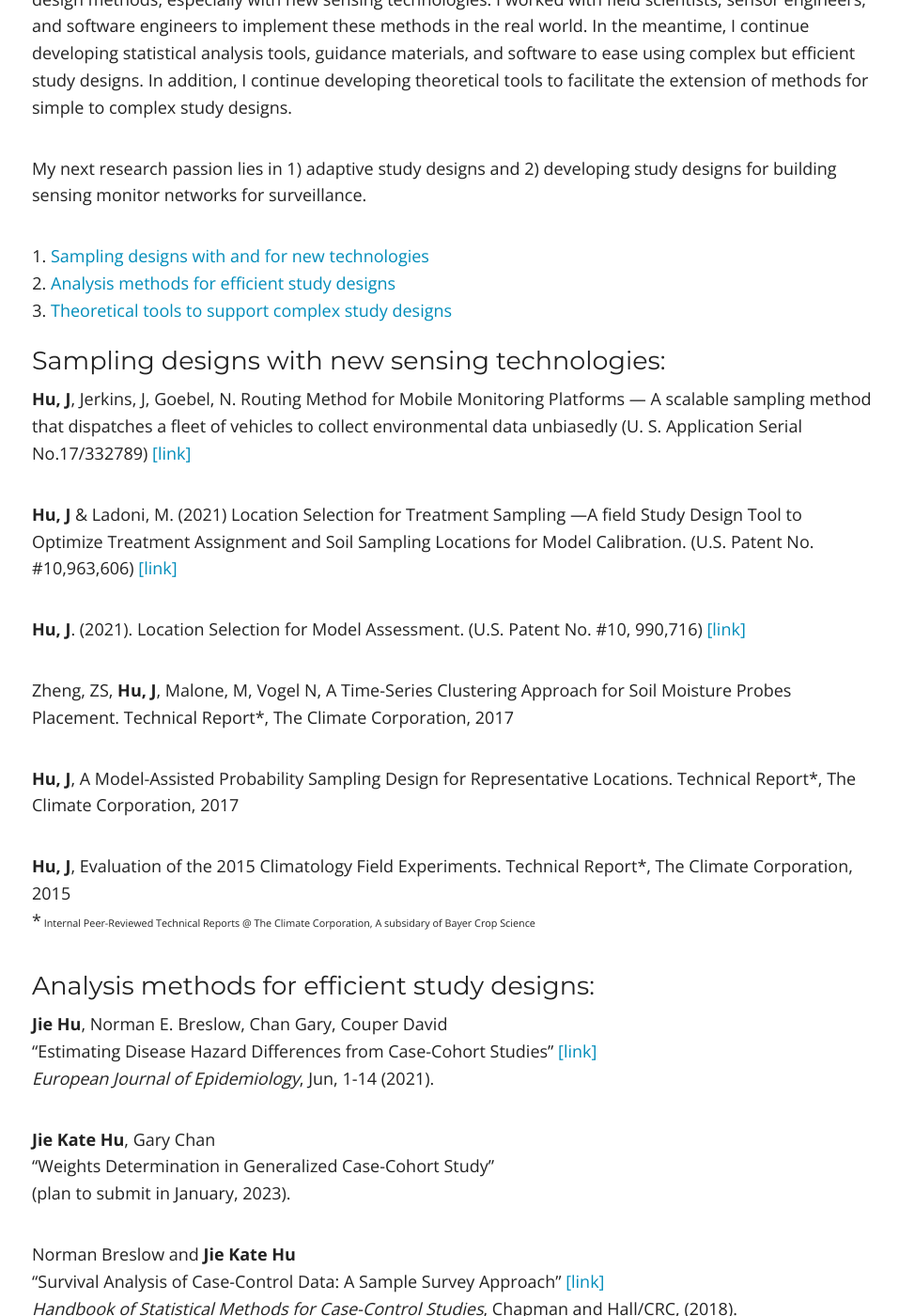
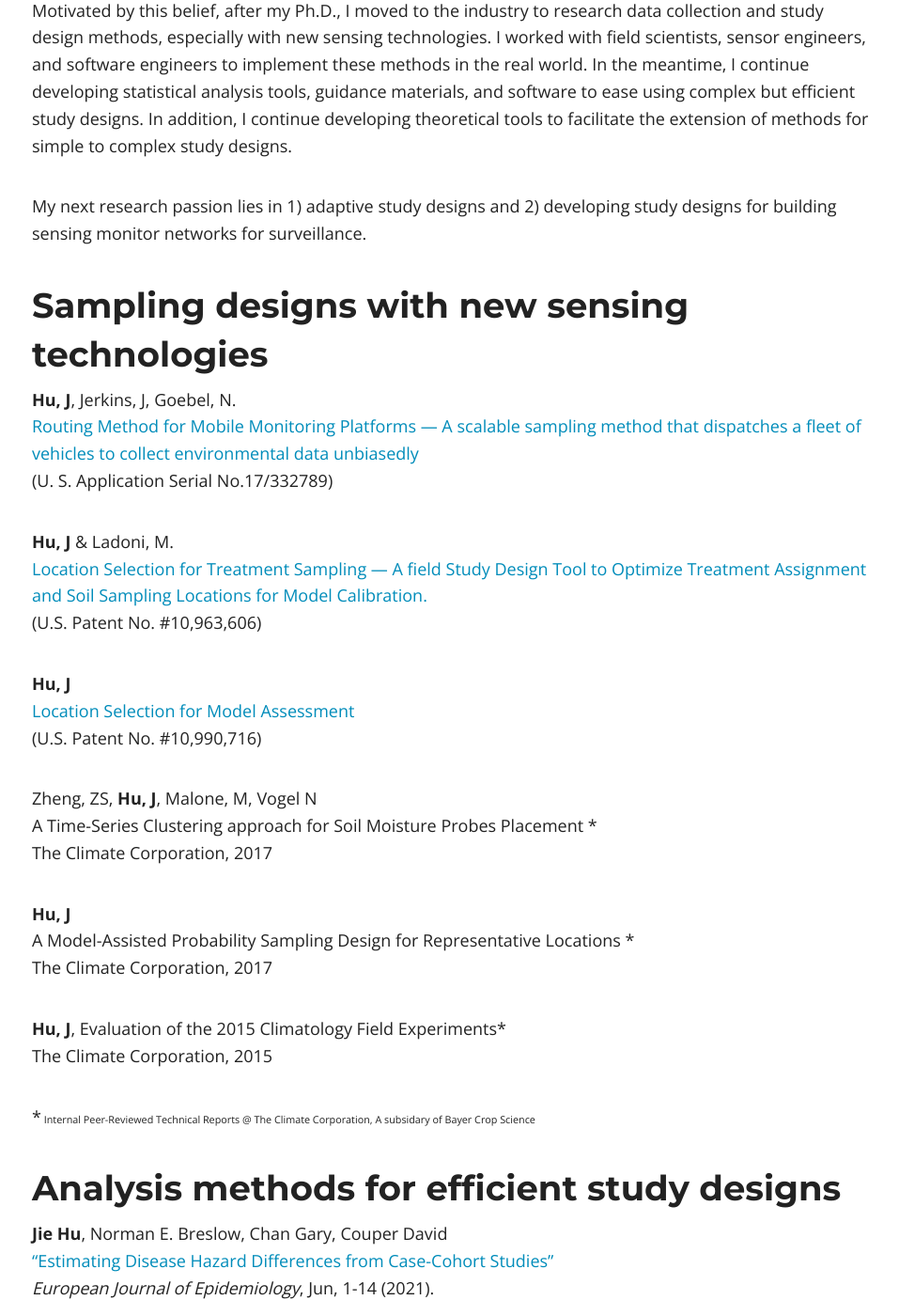
Before and after one commit to katehu/katehu.github.io, a Jekyll site: the page built from study-design.md, in a window 1280 px wide and 1400 px high, scrolled down 399 px. Shown: the whole window at 94% size, without its empty margins (156-1113 px from the left). Built offline with Jekyll 4.4.1, drawn with Linux system fonts in a browser that asks for light colours; nearby versions of some CDN libraries; some of the changed text lies outside the part shown.

Commit message:
Clean up study-design.md

```diff
--- a/study-design.md
+++ b/study-design.md
@@ -4,7 +4,7 @@ permalink: /study-design/index.html
 title: Study Design
 ---
 
-Sampling Design and Cost-Efficient Efficacy Study Designs
+# Sampling Design and Cost-Efficient Efficacy Study Designs
 
 Most statistical tools improve efficiency and bias after obtaining data through sophisticated techniques,
 but if representativeness could be carefully implemented and costs can be substantially reduced at the data-collection step, then scientists and industry leaders may afford and even welcome a
@@ -15,52 +15,54 @@ I moved to the industry to research data collection and study design methods, es
 
 My next research passion lies in 1) adaptive study designs and 2) developing study designs for building sensing monitor networks for surveillance.
 
-1. [Sampling designs with and for new technologies](#study-design)
-2. [Analysis methods for efficient study designs](#method)
-3. [Theoretical tools to support complex study designs](#theory)<br/>
+## Sampling designs with new sensing technologies
 
+**Hu, J**, Jerkins, J, Goebel, N.<br/>
+[Routing Method for Mobile Monitoring Platforms --- A scalable sampling method that dispatches a fleet of vehicles to collect environmental data unbiasedly](https://uspto.report/patent/app/20210377708)<br/>
+(U. S. Application Serial No.17/332789)
 
+**Hu, J** & Ladoni, M.<br/>
+[Location Selection for Treatment Sampling --- A field Study Design Tool to Optimize Treatment Assignment and Soil Sampling Locations for Model Calibration.](https://uspto.report/patent/grant/10,963,606)<br/>
+(U.S. Patent No. #10,963,606)
 
+**Hu, J**<br/>
+[Location Selection for Model Assessment](https://uspto.report/patent/grant/10,990,716)<br/>
+(U.S. Patent No. #10,990,716)
 
+Zheng, ZS, **Hu, J**, Malone, M, Vogel N<br/>
+A Time-Series Clustering approach for Soil Moisture Probes Placement *<br/>
+The Climate Corporation, 2017
 
-<h3 style="font-weight: normal"> Sampling designs with new sensing technologies: <a name="study-design"></a> </h3>
+**Hu, J**<br/>
+A Model-Assisted Probability Sampling Design for Representative Locations *<br/>
+The Climate Corporation, 2017
 
+**Hu, J**, Evaluation of the 2015 Climatology Field Experiments*<br/>
+The Climate Corporation, 2015
 
-**Hu, J**, Jerkins, J, Goebel, N. Routing Method for Mobile Monitoring Platforms --- A scalable sampling method that dispatches a fleet of vehicles to collect environmental data unbiasedly (U. S. Application Serial No.17/332789) [[link]](https://uspto.report/patent/app/20210377708) <br/>
+*<small> Internal Peer-Reviewed Technical Reports @ The Climate Corporation, A subsidary of Bayer Crop Science</small>
 
-**Hu, J** & Ladoni, M. (2021) Location Selection for Treatment Sampling ---A field Study Design Tool to Optimize Treatment Assignment and Soil Sampling Locations for Model Calibration. (U.S. Patent No. #10,963,606) [[link]](https://uspto.report/patent/grant/10,963,606) <br/>
-
-**Hu, J**.  (2021). Location Selection for Model Assessment. (U.S. Patent No. #10, 990,716) [[link]](https://uspto.report/patent/grant/10,990,716) <br/>
-
-Zheng, ZS, **Hu, J**, Malone, M, Vogel N, A Time-Series Clustering
-Approach for Soil Moisture Probes Placement. Technical Report*, The Climate Corporation, 2017
-
-**Hu, J**, A Model-Assisted Probability Sampling Design for Representative
-Locations. Technical Report*, The Climate Corporation, 2017
-
-**Hu, J**, Evaluation of the 2015 Climatology Field Experiments. Technical Report*, The Climate Corporation, 2015 <br/>
-*<small> Internal Peer-Reviewed Technical Reports @ The Climate Corporation, A subsidary of Bayer Crop Science <small> <br/>
-
-
-<h3 style="font-weight: normal"> Analysis methods for efficient study designs: <a name="method"></a> </h3>
-
+## Analysis methods for efficient study designs
 
 **Jie Hu**, Norman E. Breslow, Chan Gary, Couper David<br/>
-“Estimating Disease Hazard Differences from Case-Cohort Studies” [[link]](https://link.springer.com/article/10.1007/s10654-021-00739-3)<br/>
-*European Journal of Epidemiology*, Jun, 1-14 (2021). <br/>
+[“Estimating Disease Hazard Differences from Case-Cohort Studies”](https://link.springer.com/article/10.1007/s10654-021-00739-3)<br/>
+*European Journal of Epidemiology*, Jun, 1-14 (2021).
 
-**Jie Kate Hu**, Gary Chan <br/>
+**Jie Kate Hu**, Gary Chan<br/>
 “Weights Determination in Generalized Case-Cohort Study”<br/>
-(plan to submit in January, 2023). <br/>
+*To be submitted*
 
 Norman Breslow and **Jie Kate Hu**<br/>
-"Survival Analysis of Case-Control Data: A Sample Survey Approach" [[link]](https://www.mn.uio.no/math/english/research/groups/statistics-data-science/handbook-of-case-control-studies/chapter-17/)<br/>
-*Handbook of Statistical Methods for Case-Control Studies*, Chapman and Hall/CRC, (2018). <br/>
+["Survival Analysis of Case-Control Data: A Sample Survey Approach"](https://www.mn.uio.no/math/english/research/groups/statistics-data-science/handbook-of-case-control-studies/chapter-17/)<br/>
+*Handbook of Statistical Methods for Case-Control Studies*, Chapman and Hall/CRC, (2018).
 
-Software for two-phase sampling studies: see [[additive hazards models]](http://www.katehu.com/models) <br/>
+### Software
 
-<h3 style="font-weight: normal"> Theoretical tools for methods development with complex sampling designs: <a name="theory"></a> </h3>
+See [[additive hazards models]](http://www.katehu.com/models)
 
-**Hu, J** "A Z-estimation system for two-phase sampling with applications to additive hazards models and epidemiologic studies" [[link]](https://digital.lib.washington.edu/researchworks/handle/1773/27427) <br/>
-PhD Diss.*University of Washington ResearchWorks Archive* (2014).  <br/>
-*<small> Chapter  2 provides theoretical tools to develop semiparametric models with two-phase sampling, including both Bernoulli sampling and finite population sampling <small>
+## Theoretical tools for methods development with complex sampling designs
+
+**Hu, J**<br/>
+["A Z-estimation system for two-phase sampling with applications to additive hazards models and epidemiologic studies"](https://digital.lib.washington.edu/researchworks/handle/1773/27427)<br/>
+PhD Diss.*University of Washington ResearchWorks Archive* (2014).<br/>
+<small>Chapter  2 provides theoretical tools to develop semiparametric models with two-phase sampling, including both Bernoulli sampling and finite population sampling</small>
```
